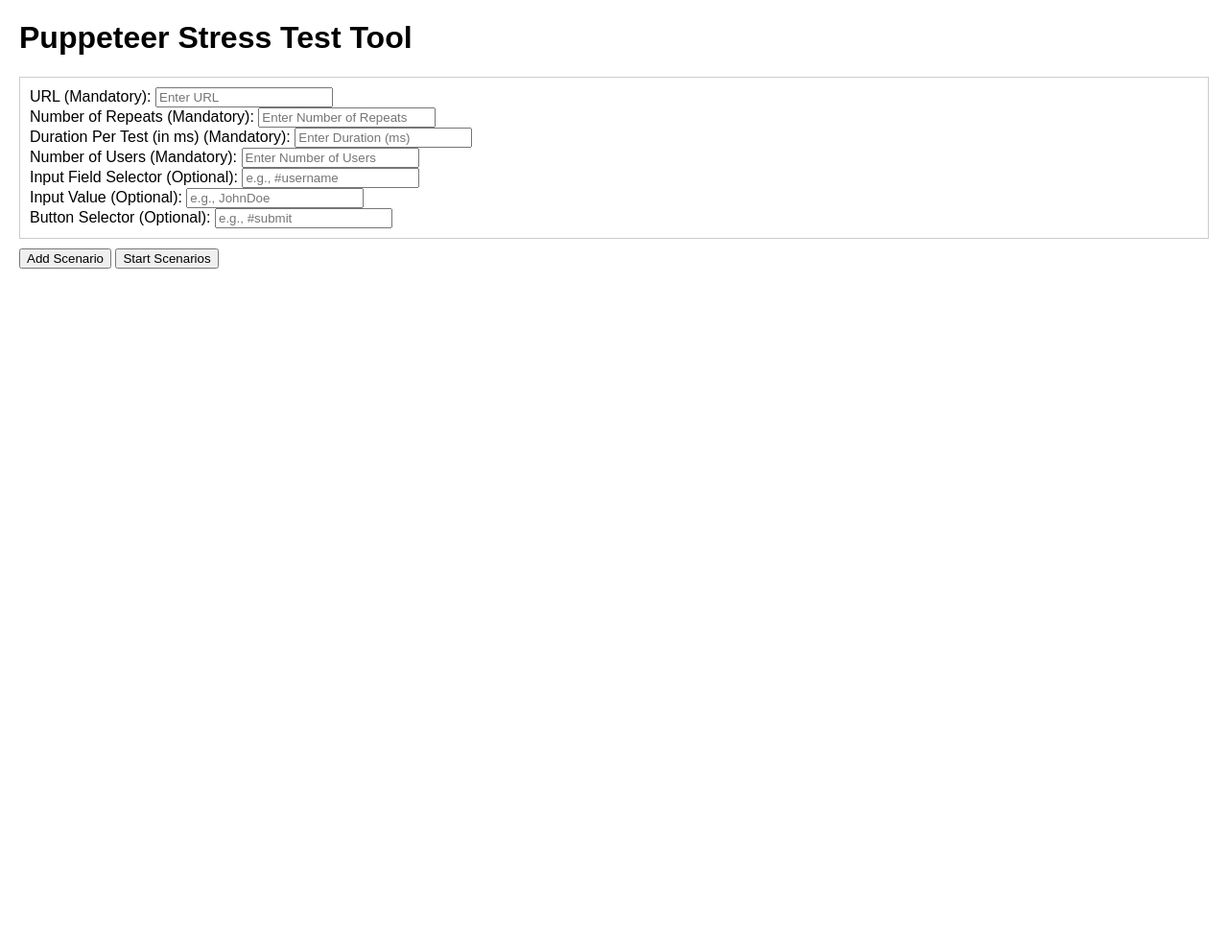
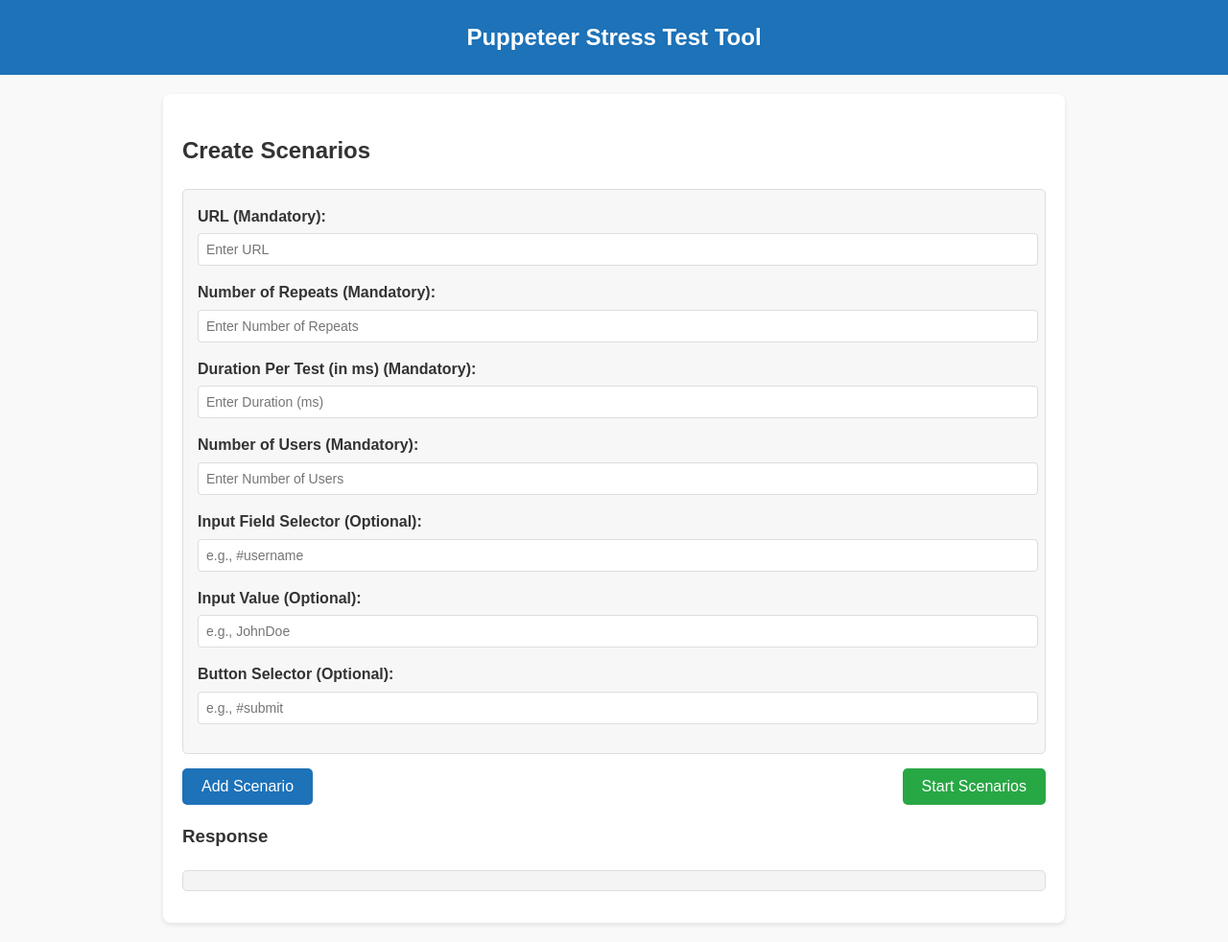
Before and after one commit to kwhyu/simulation-stress, a website: page public/index.html in a window 1280 px wide. Shown: the whole page at 96% size. Before the commit the page ends 800 px from the top, so only its background shows below. Drawn offline with Linux system fonts and the light colour scheme.

Commit message:
Update UI ...

```diff
--- a/public/index.html
+++ b/public/index.html
@@ -3,17 +3,89 @@
 <head>
   <meta charset="UTF-8">
   <meta name="viewport" content="width=device-width, initial-scale=1.0">
-  <title>Puppeteer Stress Test</title>
+  <title>Puppeteer Stress Test Tool</title>
   <style>
     body {
-      font-family: Arial, sans-serif;
-      margin: 20px;
+      font-family: 'Arial', sans-serif;
+      margin: 0;
+      padding: 0;
+      background: #f9f9f9;
+      color: #333;
+      line-height: 1.6;
     }
+
+    header {
+      background: #1d72b8;
+      color: #fff;
+      padding: 20px;
+      text-align: center;
+    }
+
+    header h1 {
+      margin: 0;
+      font-size: 24px;
+    }
+
+    main {
+      margin: 20px auto;
+      max-width: 900px;
+      background: #fff;
+      border-radius: 8px;
+      box-shadow: 0 2px 5px rgba(0, 0, 0, 0.1);
+      padding: 20px;
+    }
+
     .scenario {
-      border: 1px solid #ccc;
-      padding: 10px;
-      margin-bottom: 10px;
+      border: 1px solid #ddd;
+      padding: 15px;
+      margin-bottom: 15px;
+      border-radius: 5px;
+      background: #f7f7f7;
     }
+
+    .scenario label {
+      display: block;
+      font-weight: bold;
+      margin-bottom: 5px;
+    }
+
+    .scenario input {
+      width: calc(100% - 10px);
+      padding: 8px;
+      margin-bottom: 15px;
+      border: 1px solid #ddd;
+      border-radius: 4px;
+      font-size: 14px;
+    }
+
+    .btn-group {
+      margin-top: 15px;
+      display: flex;
+      justify-content: space-between;
+    }
+
+    button {
+      padding: 10px 20px;
+      font-size: 16px;
+      border: none;
+      border-radius: 5px;
+      cursor: pointer;
+    }
+
+    button.add-scenario {
+      background: #1d72b8;
+      color: #fff;
+    }
+
+    button.start-scenarios {
+      background: #28a745;
+      color: #fff;
+    }
+
+    button:hover {
+      opacity: 0.9;
+    }
+
     #loading {
       font-family: Arial, sans-serif;
       position: fixed;
@@ -21,19 +93,18 @@
       left: 50%;
       transform: translate(-50%, -50%);
       background: rgba(255, 255, 255, 0.9);
-      padding: 20px;
+      padding: 30px;
       border-radius: 5px;
       box-shadow: 0 2px 10px rgba(0, 0, 0, 0.2);
       display: none;
+      text-align: center;
     }
+
     #loading h3 {
       font-size: 20px;
       margin-bottom: 10px;
     }
-    #loading p {
-      font-size: 14px;
-      color: #555;
-    }
+
     .spinner {
       margin: 10px auto;
       border: 5px solid #ccc;
@@ -43,6 +114,7 @@
       height: 40px;
       animation: spin 0.8s linear infinite;
     }
+
     @keyframes spin {
       from {
         transform: rotate(0deg);
@@ -51,43 +123,54 @@
         transform: rotate(360deg);
       }
     }
+
+    pre {
+      background: #f4f4f4;
+      padding: 10px;
+      border-radius: 5px;
+      border: 1px solid #ddd;
+      margin-top: 20px;
+      overflow-x: auto;
+      max-height: 300px;
+    }
   </style>
 </head>
 <body>
+  <header>
     <h1>Puppeteer Stress Test Tool</h1>
+  </header>
+  <main>
+    <h2>Create Scenarios</h2>
     <div id="scenarios">
       <div class="scenario" id="scenario-1">
         <label>URL (Mandatory):</label>
         <input type="text" id="url-1" placeholder="Enter URL" required>
-      <br>
         <label>Number of Repeats (Mandatory):</label>
         <input type="number" id="repeats-1" placeholder="Enter Number of Repeats" required>
-      <br>
         <label>Duration Per Test (in ms) (Mandatory):</label>
         <input type="number" id="duration-1" placeholder="Enter Duration (ms)" required>
-      <br>
         <label>Number of Users (Mandatory):</label>
         <input type="number" id="users-1" placeholder="Enter Number of Users" required>
-      <br>
         <label>Input Field Selector (Optional):</label>
         <input type="text" id="inputField-1" placeholder="e.g., #username">
-      <br>
         <label>Input Value (Optional):</label>
         <input type="text" id="inputValue-1" placeholder="e.g., JohnDoe">
-      <br>
         <label>Button Selector (Optional):</label>
         <input type="text" id="button-1" placeholder="e.g., #submit">
       </div>
     </div>
-  <button onclick="addScenario()">Add Scenario</button>
-  <button onclick="startScenarios()">Start Scenarios</button>
+    <div class="btn-group">
+      <button class="add-scenario" onclick="addScenario()">Add Scenario</button>
+      <button class="start-scenarios" onclick="startScenarios()">Start Scenarios</button>
+    </div>
     <div id="loading">
-    <h3>Loading...</h3>
+      <h3>Processing Scenarios...</h3>
       <div class="spinner"></div>
-    <p>Please wait while the scenarios are being processed.</p>
+      <p>We are running your test scenarios. Please wait...</p>
     </div>
+    <h3>Response</h3>
     <pre id="response"></pre>
-
+  </main>
   <script>
     let scenarioCount = 1;
 
@@ -100,22 +183,16 @@
       newScenario.innerHTML = `
         <label>URL (Mandatory):</label>
         <input type="text" id="url-${scenarioCount}" placeholder="Enter URL" required>
-        <br>
         <label>Number of Repeats (Mandatory):</label>
         <input type="number" id="repeats-${scenarioCount}" placeholder="Enter Number of Repeats" required>
-        <br>
         <label>Duration Per Test (in ms) (Mandatory):</label>
         <input type="number" id="duration-${scenarioCount}" placeholder="Enter Duration (ms)" required>
-        <br>
         <label>Number of Users (Mandatory):</label>
         <input type="number" id="users-${scenarioCount}" placeholder="Enter Number of Users" required>
-        <br>
         <label>Input Field Selector (Optional):</label>
         <input type="text" id="inputField-${scenarioCount}" placeholder="e.g., #username">
-        <br>
         <label>Input Value (Optional):</label>
         <input type="text" id="inputValue-${scenarioCount}" placeholder="e.g., JohnDoe">
-        <br>
         <label>Button Selector (Optional):</label>
         <input type="text" id="button-${scenarioCount}" placeholder="e.g., #submit">
       `;
@@ -123,7 +200,6 @@
     }
 
     async function startScenarios() {
-      // Show loading spinner
       const loading = document.getElementById('loading');
       const responseDiv = document.getElementById('response');
       responseDiv.innerHTML = '';
@@ -162,13 +238,9 @@
 
         const result = await response.json();
 
-        // Hide loading spinner
         loading.style.display = 'none';
-
-        // Display response
         responseDiv.innerText = JSON.stringify(result, null, 2);
       } catch (error) {
-        // Hide loading spinner and show error
         loading.style.display = 'none';
         responseDiv.innerHTML = `<p style="color: red;">Error: ${error.message}</p>`;
       }
```
Lines whose indentation alone changed are shown as unchanged.
